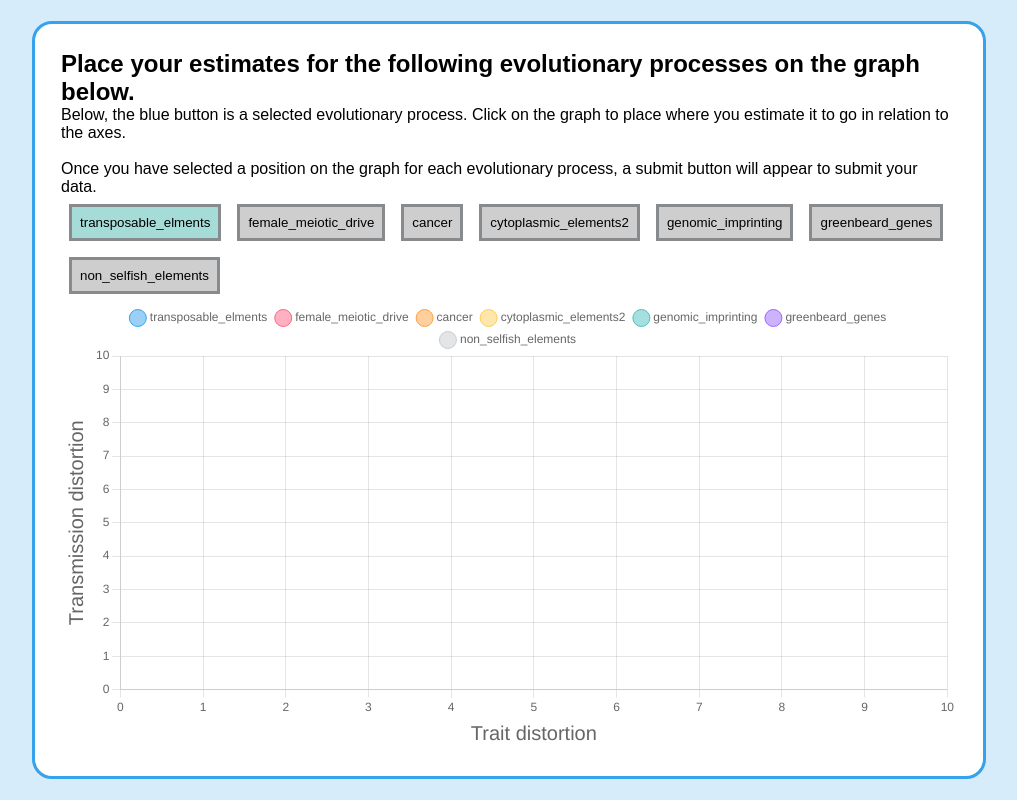
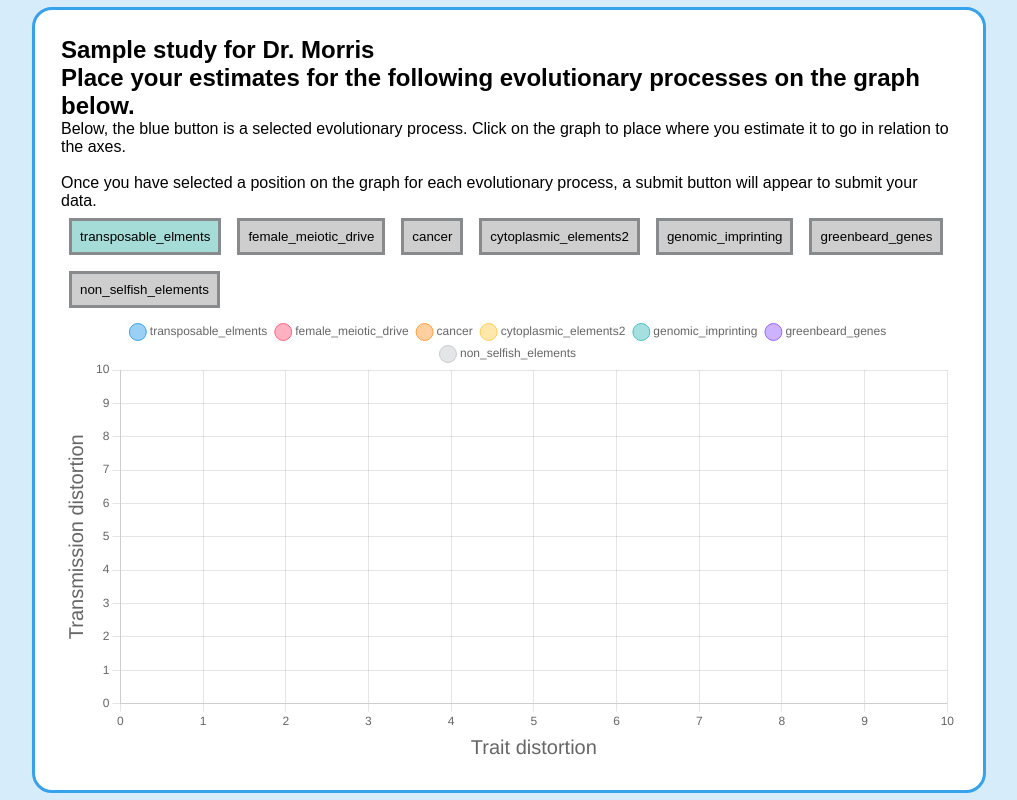
Before and after one commit to HankHelmers/AgrenInputPrototype, a website built with webpack: page dist/index.html in a window 1280 px wide. Shown: the whole page, without its empty margins (131-1148 px from the left). Built offline with nearby package versions, Linux system fonts and the light colour scheme; some packages are replaced by stand-ins of ours.

Commit message:
Update index.html

```diff
--- a/dist/index.html
+++ b/dist/index.html
@@ -4,13 +4,14 @@
 <head>
     <meta charset="utf-8">
     <meta name="viewport" content="width=device-width, initial-scale=1">
-    <title>Dr. Arvid Survey</title>
+    <title>Speaker Survey</title>
     <link rel="stylesheet" href="style.css">
 </head>
 
 <body>
     <div class="chartCard">
         <div class="chartBox">
+            <h2>Sample study for Dr. Morris</h2>
             <h2>Place your estimates for the following evolutionary processes on the graph below. </h2>
             <p>Below, the blue button is a selected evolutionary process. Click on the graph to place where you estimate it to go in relation
                 to the axes. <br><br>
```
